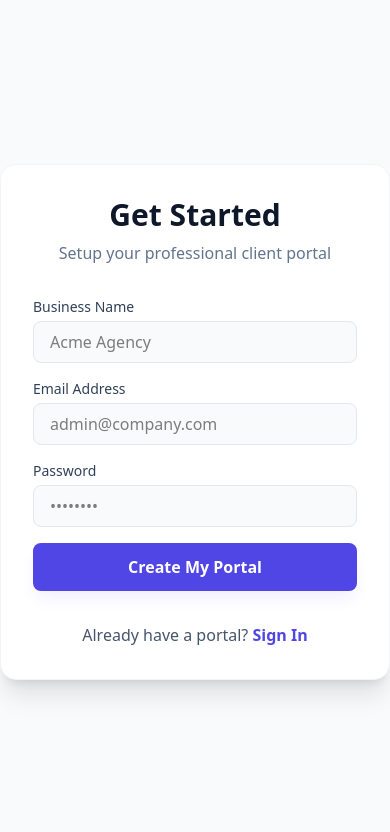
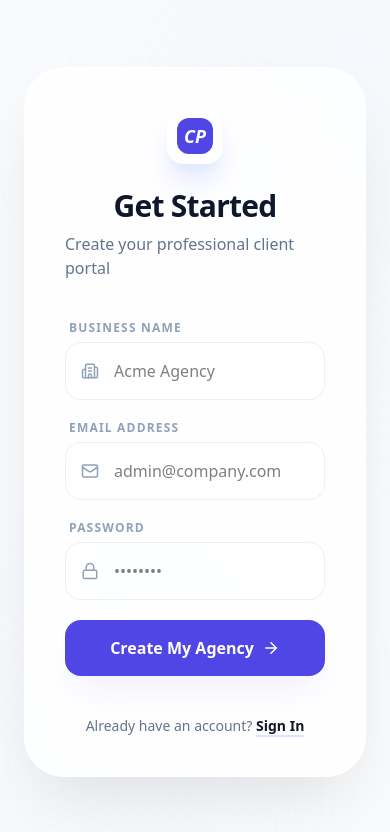
Before and after one commit to TsinatKibru/client-portal-ui, a Next.js app: page /register in a window 390 px wide. Shown: the top 832 px of the page. Built offline with nearby package versions, Linux system fonts and the light colour scheme; no server answers.

Commit message:
improve login an dsignup page ui and add sidebar for mobile

```diff
--- a/src/app/login/page.tsx
+++ b/src/app/login/page.tsx
@@ -4,15 +4,19 @@ import { useState } from "react";
 import { useRouter } from "next/navigation";
 import Link from "next/link";
 import api from "@/lib/api";
+import { Mail, Lock, Loader2, ArrowRight } from "lucide-react";
 
 export default function LoginPage() {
     const [email, setEmail] = useState("");
     const [password, setPassword] = useState("");
     const [error, setError] = useState("");
+    const [isLoading, setIsLoading] = useState(false);
     const router = useRouter();
 
     const handleLogin = async (e: React.FormEvent) => {
         e.preventDefault();
+        setIsLoading(true);
+        setError("");
         try {
             const res = await api.post("/auth/login", { email, password });
             localStorage.setItem("token", res.data.access_token);
@@ -23,60 +27,97 @@ export default function LoginPage() {
             } else {
                 router.push("/dashboard");
             }
-
         } catch (err: any) {
-            setError(err.response?.data?.message || "Login failed");
+            setError(err.response?.data?.message || "Login failed. Please check your credentials.");
+            setIsLoading(false);
         }
     };
 
     return (
-        <div className="min-h-screen flex items-center justify-center bg-slate-50">
-            <div className="w-full max-w-md p-8 bg-white rounded-2xl shadow-xl border border-slate-100">
-                <h1 className="text-3xl font-bold text-center text-slate-900 mb-2">Welcome Back</h1>
-                <p className="text-center text-slate-500 mb-8">Sign in to your client portal</p>
+        <div className="min-h-screen flex items-center justify-center relative overflow-hidden bg-slate-50">
+            {/* Subtle Background Elements */}
+            <div className="absolute top-[-10%] left-[-10%] w-[40%] h-[40%] rounded-full bg-indigo-50/50 blur-[120px]"></div>
+            <div className="absolute bottom-[-10%] right-[-10%] w-[40%] h-[40%] rounded-full bg-slate-200/50 blur-[120px]"></div>
 
-                {error && <div className="p-3 mb-6 text-sm text-red-600 bg-red-50 rounded-lg border border-red-100">{error}</div>}
+            <div className="relative w-full max-w-md px-6">
+                <div className="bg-white/80 backdrop-blur-2xl rounded-[2.5rem] shadow-[0_32px_64px_-16px_rgba(0,0,0,0.1)] border border-white/60 p-10">
+                    {/* Brand/Logo Section */}
+                    <div className="flex flex-col items-center mb-10">
+                        <div className="w-14 h-14 bg-white rounded-2xl shadow-xl shadow-indigo-100 flex items-center justify-center mb-6">
+                            <div className="w-9 h-9 rounded-xl flex items-center justify-center" style={{ backgroundColor: 'var(--brand-primary)' }}>
+                                <span className="text-white font-black text-lg italic">CP</span>
+                            </div>
+                        </div>
+                        <h1 className="text-3xl font-black text-slate-900 mb-2 tracking-tight">Welcome Back</h1>
+                        <p className="text-slate-500 font-medium">Sign in to your client portal</p>
+                    </div>
 
-                <form onSubmit={handleLogin} className="space-y-4">
-                    <div>
-                        <label className="block text-sm font-medium text-slate-700 mb-1">Email Address</label>
+                    {error && (
+                        <div className="p-4 mb-8 text-sm text-rose-600 bg-rose-50/50 backdrop-blur-md rounded-2xl border border-rose-100 flex items-center gap-2 animate-in fade-in slide-in-from-top-2 duration-300">
+                            <span className="w-1.5 h-1.5 rounded-full bg-rose-500 shrink-0"></span>
+                            {error}
+                        </div>
+                    )}
+
+                    <form onSubmit={handleLogin} className="space-y-5">
+                        <div className="space-y-1.5">
+                            <label className="block text-xs font-bold text-slate-400 uppercase tracking-widest ml-1">Email Address</label>
+                            <div className="relative group">
+                                <Mail className="absolute left-4 top-1/2 -translate-y-1/2 text-slate-400 group-focus-within:text-indigo-500 transition-colors" size={18} />
                                 <input
                                     type="email"
                                     required
                                     value={email}
                                     onChange={(e) => setEmail(e.target.value)}
-                            className="w-full px-4 py-2 bg-slate-50 border border-slate-200 rounded-lg focus:outline-none focus:ring-2 focus:ring-indigo-500 transition-all text-black"
+                                    className="w-full pl-12 pr-4 py-4 bg-white/40 border border-slate-200/60 rounded-2xl focus:outline-none focus:ring-4 focus:ring-indigo-500/5 focus:border-indigo-500/40 transition-all text-black font-medium"
                                     placeholder="name@company.com"
                                 />
                             </div>
-                    <div>
-                        <label className="block text-sm font-medium text-slate-700 mb-1">Password</label>
+                        </div>
+
+                        <div className="space-y-1.5">
+                            <div className="flex items-center justify-between">
+                                <label className="block text-xs font-bold text-slate-400 uppercase tracking-widest ml-1">Password</label>
+                            </div>
+                            <div className="relative group">
+                                <Lock className="absolute left-4 top-1/2 -translate-y-1/2 text-slate-400 group-focus-within:text-indigo-500 transition-colors" size={18} />
                                 <input
                                     type="password"
                                     required
                                     value={password}
                                     onChange={(e) => setPassword(e.target.value)}
-                            className="w-full px-4 py-2 bg-slate-50 border border-slate-200 rounded-lg focus:outline-none focus:ring-2 transition-all text-black"
-                            style={{ '--tw-ring-color': 'var(--brand-primary)' } as any}
+                                    className="w-full pl-12 pr-4 py-4 bg-white/40 border border-slate-200/60 rounded-2xl focus:outline-none focus:ring-4 focus:ring-indigo-500/5 focus:border-indigo-500/40 transition-all text-black font-medium"
+                                    style={{ '--tw-ring-color': 'var(--brand-primary)', '--tw-border-color': 'var(--brand-primary)' } as any}
                                     placeholder="••••••••"
                                 />
                             </div>
+                        </div>
+
                         <button
                             type="submit"
-                        className="w-full py-3 px-4 text-white font-semibold rounded-lg transition-all active:scale-[0.98] hover:brightness-110 shadow-lg"
-                        style={{ backgroundColor: 'var(--brand-primary)', boxShadow: '0 10px 15px -3px var(--brand-soft)' }}
+                            disabled={isLoading}
+                            className="w-full py-4 px-6 text-white font-black rounded-2xl transition-all active:scale-[0.98] hover:brightness-110 shadow-2xl flex items-center justify-center gap-2 relative overflow-hidden group"
+                            style={{ backgroundColor: 'var(--brand-primary)', boxShadow: '0 20px 30px -10px var(--brand-soft)' }}
                         >
-                        Sign In
+                            {isLoading ? (
+                                <Loader2 className="animate-spin" size={20} />
+                            ) : (
+                                <>
+                                    <span>Sign In</span>
+                                    <ArrowRight size={18} className="group-hover:translate-x-1 transition-transform" />
+                                </>
+                            )}
                         </button>
                     </form>
 
-                <p className="mt-8 text-center text-slate-600">
+                    <p className="mt-10 text-center text-slate-500 font-medium text-sm">
                         Don't have an account?{" "}
-                    <Link href="/register" className="font-semibold hover:opacity-80 transition-opacity" style={{ color: 'var(--brand-primary)' }}>
-                        Create Business
+                        <Link href="/register" className="text-slate-900 font-black hover:opacity-70 transition-opacity underline decoration-2 decoration-indigo-500/20 underline-offset-4">
+                            Start Business
                         </Link>
                     </p>
                 </div>
             </div>
+        </div>
     );
 }
--- a/src/app/register/page.tsx
+++ b/src/app/register/page.tsx
@@ -4,6 +4,7 @@ import { useState } from "react";
 import { useRouter } from "next/navigation";
 import Link from "next/link";
 import api from "@/lib/api";
+import { Mail, Lock, Building2, Loader2, ArrowRight } from "lucide-react";
 
 export default function RegisterPage() {
     const [formData, setFormData] = useState({
@@ -12,79 +13,122 @@ export default function RegisterPage() {
         password: "",
     });
     const [error, setError] = useState("");
+    const [isLoading, setIsLoading] = useState(false);
     const router = useRouter();
 
     const handleRegister = async (e: React.FormEvent) => {
         e.preventDefault();
+        setIsLoading(true);
+        setError("");
         try {
             const res = await api.post("/auth/register", formData);
             localStorage.setItem("token", res.data.access_token);
             localStorage.setItem("user", JSON.stringify(res.data.user));
             router.push("/dashboard");
         } catch (err: any) {
-            setError(err.response?.data?.message || "Registration failed");
+            setError(err.response?.data?.message || "Registration failed. Please try again.");
+            setIsLoading(false);
         }
     };
 
     return (
-        <div className="min-h-screen flex items-center justify-center bg-slate-50">
-            <div className="w-full max-w-md p-8 bg-white rounded-2xl shadow-xl border border-slate-100">
-                <h1 className="text-3xl font-bold text-center text-slate-900 mb-2">Get Started</h1>
-                <p className="text-center text-slate-500 mb-8">Setup your professional client portal</p>
+        <div className="min-h-screen flex items-center justify-center relative overflow-hidden bg-slate-50">
+            {/* Subtle Background Elements */}
+            <div className="absolute top-[-10%] right-[-10%] w-[40%] h-[40%] rounded-full bg-indigo-50/50 blur-[120px]"></div>
+            <div className="absolute bottom-[-10%] left-[-10%] w-[40%] h-[40%] rounded-full bg-blue-50/50 blur-[120px]"></div>
 
-                {error && <div className="p-3 mb-6 text-sm text-red-600 bg-red-50 rounded-lg border border-red-100">{error}</div>}
+            <div className="relative w-full max-w-md px-6">
+                <div className="bg-white/80 backdrop-blur-2xl rounded-[2.5rem] shadow-[0_32px_64px_-16px_rgba(0,0,0,0.1)] border border-white/60 p-10">
+                    {/* Brand/Logo Section */}
+                    <div className="flex flex-col items-center mb-10">
+                        <div className="w-14 h-14 bg-white rounded-2xl shadow-xl shadow-indigo-100 flex items-center justify-center mb-6">
+                            <div className="w-9 h-9 rounded-xl flex items-center justify-center" style={{ backgroundColor: 'var(--brand-primary)' }}>
+                                <span className="text-white font-black text-lg italic">CP</span>
+                            </div>
+                        </div>
+                        <h1 className="text-3xl font-black text-slate-900 mb-2 tracking-tight">Get Started</h1>
+                        <p className="text-slate-500 font-medium">Create your professional client portal</p>
+                    </div>
 
-                <form onSubmit={handleRegister} className="space-y-4">
-                    <div>
-                        <label className="block text-sm font-medium text-slate-700 mb-1">Business Name</label>
+                    {error && (
+                        <div className="p-4 mb-8 text-sm text-rose-600 bg-rose-50/50 backdrop-blur-md rounded-2xl border border-rose-100 flex items-center gap-2 animate-in fade-in slide-in-from-top-2 duration-300">
+                            <span className="w-1.5 h-1.5 rounded-full bg-rose-500 shrink-0"></span>
+                            {error}
+                        </div>
+                    )}
+
+                    <form onSubmit={handleRegister} className="space-y-5">
+                        <div className="space-y-1.5">
+                            <label className="block text-xs font-bold text-slate-400 uppercase tracking-widest ml-1">Business Name</label>
+                            <div className="relative group">
+                                <Building2 className="absolute left-4 top-1/2 -translate-y-1/2 text-slate-400 group-focus-within:text-indigo-500 transition-colors" size={18} />
                                 <input
                                     type="text"
                                     required
                                     value={formData.businessName}
                                     onChange={(e) => setFormData({ ...formData, businessName: e.target.value })}
-                            className="w-full px-4 py-2 bg-slate-50 border border-slate-200 rounded-lg focus:outline-none focus:ring-2 focus:ring-indigo-500 transition-all text-black"
+                                    className="w-full pl-12 pr-4 py-4 bg-white/40 border border-slate-200/60 rounded-2xl focus:outline-none focus:ring-4 focus:ring-indigo-500/5 focus:border-indigo-500/40 transition-all text-black font-medium"
                                     placeholder="Acme Agency"
                                 />
                             </div>
-                    <div>
-                        <label className="block text-sm font-medium text-slate-700 mb-1">Email Address</label>
+                        </div>
+
+                        <div className="space-y-1.5">
+                            <label className="block text-xs font-bold text-slate-400 uppercase tracking-widest ml-1">Email Address</label>
+                            <div className="relative group">
+                                <Mail className="absolute left-4 top-1/2 -translate-y-1/2 text-slate-400 group-focus-within:text-indigo-500 transition-colors" size={18} />
                                 <input
                                     type="email"
                                     required
                                     value={formData.email}
                                     onChange={(e) => setFormData({ ...formData, email: e.target.value })}
-                            className="w-full px-4 py-2 bg-slate-50 border border-slate-200 rounded-lg focus:outline-none focus:ring-2 focus:ring-indigo-500 transition-all text-black"
+                                    className="w-full pl-12 pr-4 py-4 bg-white/40 border border-slate-200/60 rounded-2xl focus:outline-none focus:ring-4 focus:ring-indigo-500/5 focus:border-indigo-500/40 transition-all text-black font-medium"
                                     placeholder="admin@company.com"
                                 />
                             </div>
-                    <div>
-                        <label className="block text-sm font-medium text-slate-700 mb-1">Password</label>
+                        </div>
+
+                        <div className="space-y-1.5">
+                            <label className="block text-xs font-bold text-slate-400 uppercase tracking-widest ml-1">Password</label>
+                            <div className="relative group">
+                                <Lock className="absolute left-4 top-1/2 -translate-y-1/2 text-slate-400 group-focus-within:text-indigo-500 transition-colors" size={18} />
                                 <input
                                     type="password"
                                     required
                                     value={formData.password}
                                     onChange={(e) => setFormData({ ...formData, password: e.target.value })}
-                            className="w-full px-4 py-2 bg-slate-50 border border-slate-200 rounded-lg focus:outline-none focus:ring-2 transition-all text-black"
+                                    className="w-full pl-12 pr-4 py-4 bg-white/40 border border-slate-200/60 rounded-2xl focus:outline-none focus:ring-4 focus:ring-indigo-500/5 focus:border-indigo-500/40 transition-all text-black font-medium"
                                     style={{ '--tw-ring-color': 'var(--brand-primary)' } as any}
                                     placeholder="••••••••"
                                 />
                             </div>
+                        </div>
+
                         <button
                             type="submit"
-                        className="w-full py-3 px-4 text-white font-semibold rounded-lg transition-all active:scale-[0.98] hover:brightness-110 shadow-lg"
-                        style={{ backgroundColor: 'var(--brand-primary)', boxShadow: '0 10px 15px -3px var(--brand-soft)' }}
+                            disabled={isLoading}
+                            className="w-full py-4 px-6 text-white font-black rounded-2xl transition-all active:scale-[0.98] hover:brightness-110 shadow-2xl flex items-center justify-center gap-2 relative overflow-hidden group"
+                            style={{ backgroundColor: 'var(--brand-primary)', boxShadow: '0 20px 30px -10px var(--brand-soft)' }}
                         >
-                        Create My Portal
+                            {isLoading ? (
+                                <Loader2 className="animate-spin" size={20} />
+                            ) : (
+                                <>
+                                    <span>Create My Agency</span>
+                                    <ArrowRight size={18} className="group-hover:translate-x-1 transition-transform" />
+                                </>
+                            )}
                         </button>
                     </form>
 
-                <p className="mt-8 text-center text-slate-600">
-                    Already have a portal?{" "}
-                    <Link href="/login" className="font-semibold hover:opacity-80 transition-opacity" style={{ color: 'var(--brand-primary)' }}>
+                    <p className="mt-10 text-center text-slate-500 font-medium text-sm">
+                        Already have an account?{" "}
+                        <Link href="/login" className="text-slate-900 font-black hover:opacity-70 transition-opacity underline decoration-2 decoration-indigo-500/20 underline-offset-4">
                             Sign In
                         </Link>
                     </p>
                 </div>
             </div>
+        </div>
     );
 }
```
Also changed, not shown: src/app/dashboard/layout.tsx (+41 -10 lines). Lines whose indentation alone changed are shown as unchanged.
